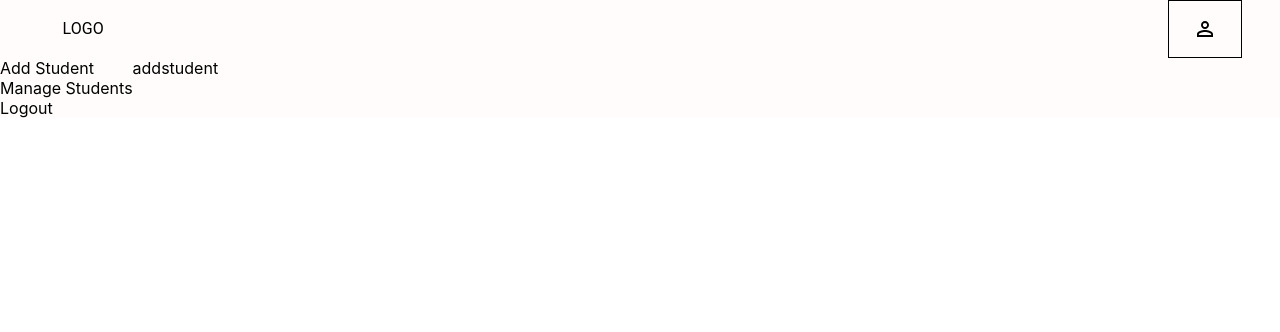
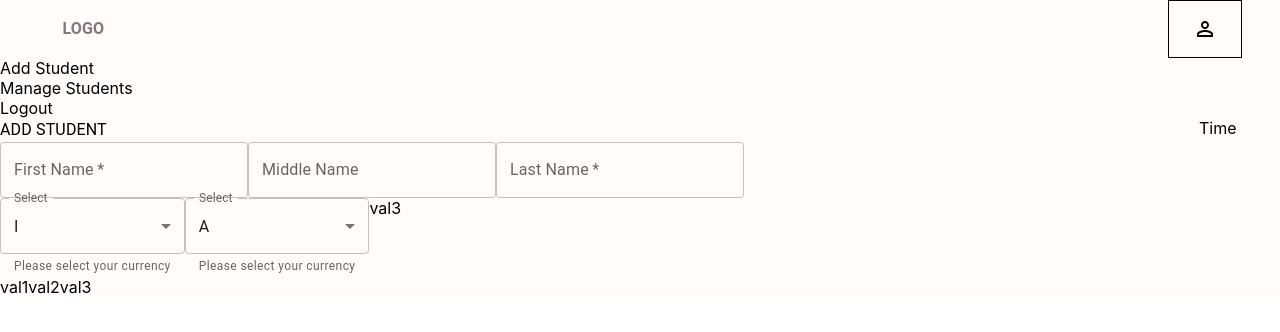
Before and after one commit to AatirNadim/JS-Crud-Project, a React (Create React App) app: page / in a window 1280 px wide. Both pictures are taken after a click on the button "SIGN UP". Shown: the top 332 px of the page. Built offline with nearby package versions, Linux system fonts and the light colour scheme.

Commit message:
working on text fields

```diff
--- a/src/Components/AddStudent.js
+++ b/src/Components/AddStudent.js
@@ -1,8 +1,115 @@
 import React from 'react'
+import { Grid } from '@mui/material'
+import { Box } from '@mui/system'
+import { Typography } from '@mui/material'
+import { TextField } from '@mui/material'
 
+import MenuItem from '@mui/material/MenuItem';
+
+const classes = [
+  { value: 1, label: 'I',},
+  { value: 2, label: 'II',},
+  { value: 3, label: 'III',},
+  { value: 4, label: 'IV', },
+  { value: 5, label: 'V', },
+  { value: 6, label: 'VI', },
+  { value: 7, label: 'VII', },
+  {value : 8, label : 'VIII' },
+  { value : 9, label : 'IX' },
+  { value : 10, label : 'X' },
+  { value : 11, label : 'XI' },
+  { value : 12, label : 'XII' },
+];
+
+const sections = [
+{value : 1, label : 'A'},
+{value : 2, label : 'B'},
+{value : 3, label : 'C'},
+{value : 4, label : 'D'},
+{value : 5, label : 'E'},
+
+]
 const AddStudent = () => {
   return (
-    <div>addstudent</div>
+    <Box
+      sx={{
+        flex: "0.8",
+      }}
+
+    >
+      {/* header */}
+      <Box
+        sx={{
+          display: "flex",
+          justifyContent: "space-between",
+        }}
+      >
+        <Typography>ADD STUDENT</Typography>
+        <Box>Time</Box>
+      </Box>
+      {/* body */}
+      <Grid container>
+        <Grid container>
+          <Grid item>
+            <TextField
+              required
+              id="outlined-required"
+              label="First Name"
+            />
+          </Grid>
+          <Grid item>
+            <TextField
+              // required
+              id="outlined-required"
+              label="Middle Name"
+            />
+          </Grid>
+          <Grid item><TextField
+            required
+            id="outlined-required"
+            label="Last Name"
+          /></Grid>
+        </Grid>
+        <Grid container>
+          <Grid item>
+          <TextField
+          id="outlined-select-currency"
+          select
+          label="Select"
+          defaultValue={1}
+          helperText="Please select your currency"
+        >
+          {classes.map((option) => (
+            <MenuItem key={option.value} value={option.value}>
+              {option.label}
+            </MenuItem>
+          ))}
+        </TextField>
+          </Grid>
+          <Grid item>
+          <TextField
+          id="outlined-select-currency"
+          select
+          label="Select"
+          defaultValue={1}
+          helperText="Please select your currency"
+        >
+          {sections.map((option) => (
+            <MenuItem key={option.value} value={option.value}>
+              {option.label}
+            </MenuItem>
+          ))}
+        </TextField>
+          </Grid>
+          <Grid item>val3</Grid>
+        </Grid>
+        <Grid container>
+          <Grid item>val1</Grid>
+          <Grid item>val2</Grid>
+          <Grid item>val3</Grid>
+        </Grid>
+      </Grid>
+    </Box>
   )
 }
 
--- a/src/Components/Sidebar.js
+++ b/src/Components/Sidebar.js
@@ -4,7 +4,11 @@ import ListItem from './ListItem'
 
 const Sidebar = () => {
   return (
-    <Box>
+    <Box
+    sx = {{
+      flex: "0.2",
+    }}
+    >
         <ListItem name = 'Add Student'/>
         <ListItem name = 'Manage Students'/>
         <ListItem name = 'Logout'/>
--- a/src/Pages/LandingPage.js
+++ b/src/Pages/LandingPage.js
@@ -35,6 +35,8 @@ const LandingPage = () => {
         sx = {{
           padding: "1rem 1.5rem",
           marginLeft: "2.4rem",
+          color: "#847878",
+          fontWeight: "bold",
         }}
         >
           LOGO
@@ -65,6 +67,8 @@ const LandingPage = () => {
       <Grid
         container
         direction="row"
+        display="flex"
+        flexDirection="row"
       >
         <Sidebar />
         <Box>
--- a/src/Pages/Login.js
+++ b/src/Pages/Login.js
@@ -85,6 +85,8 @@ export const Login = () => {
           padding: '1rem',
           borderRadius: '1rem',
           backgroundColor: 'fffcfb',
+          maxWidth: '100vw',
+          boxSizing: 'border-box',
         }}
         noValidate
         autoComplete="off"
```
